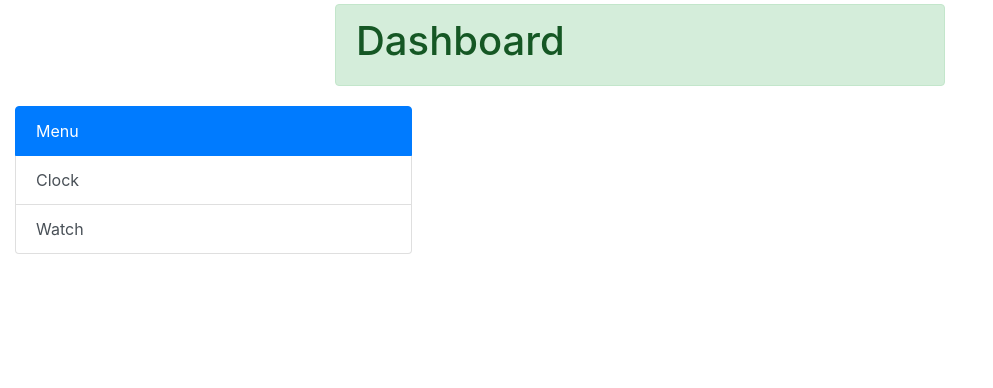
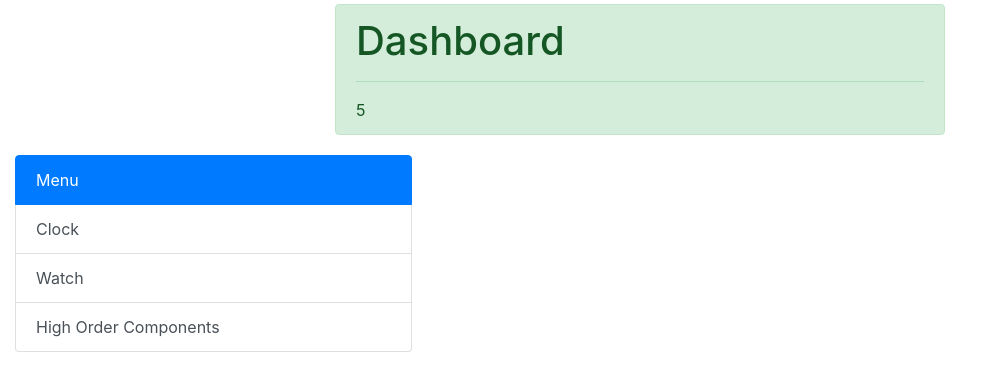
Before and after one commit to ChrisMuga/react-learning, a React (Create React App) app: page / in a window 1280 px wide. Shown: the top 388 px of the page, without its empty margins (0-993 px from the left). Built offline with nearby package versions, Linux system fonts and the light colour scheme.

Commit message:
call/initiate a function using useEffect() hook

```diff
--- a/src/components/Dashboard/MainPage.jsx
+++ b/src/components/Dashboard/MainPage.jsx
@@ -1,11 +1,21 @@
-import React from "react"
+import React, { useState, useEffect } from "react"
 import { menuItems } from "./data"
 
 function MainPage(props) {
+	const [count, setCount] = useState(0)
+	function increase() {
+		setTimeout(() => {
+			setCount(count + 1)
+		}, 1000)
+	}
+
+	// call/initiate a function using useEffect() hook
+	useEffect(increase, [count])
+
 	return (
 		<div className="container-fluid">
 			{/* pass down value through props */}
-			<Title name="Dashboard" />
+			<Title name="Dashboard" count={count} />
 			<div className="row my-1">
 				<Menu title="Menu" items={menuItems} />
 			</div>
@@ -14,12 +24,14 @@ function MainPage(props) {
 }
 
 function Title(props) {
-	const { name } = props
+	const { name, count } = props
 	return (
 		<div className="row d-flex flex-column my-1">
 			<div className="align-self-center col-md-6">
 				<div className="alert alert-success">
 					<h1>{name}</h1>
+					<hr />
+					{count}
 				</div>
 			</div>
 		</div>
--- a/src/components/Dashboard/data.js
+++ b/src/components/Dashboard/data.js
@@ -6,6 +6,10 @@ const menuItems = [
 	{
 		id: 2,
 		title: "Watch"
+	},
+	{
+		id: 3,
+		title: "High Order Components"
 	}
 ]
 
```
